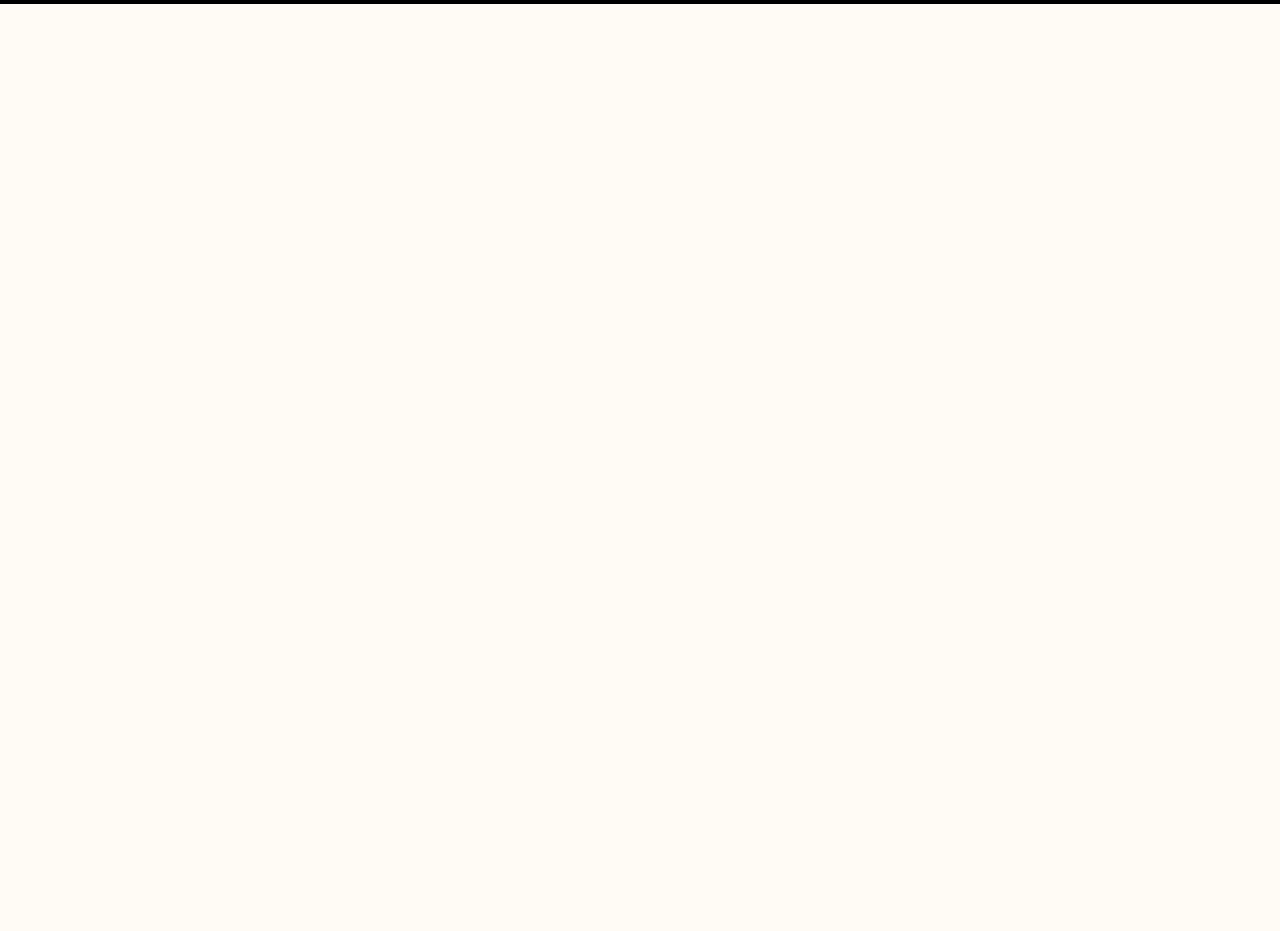
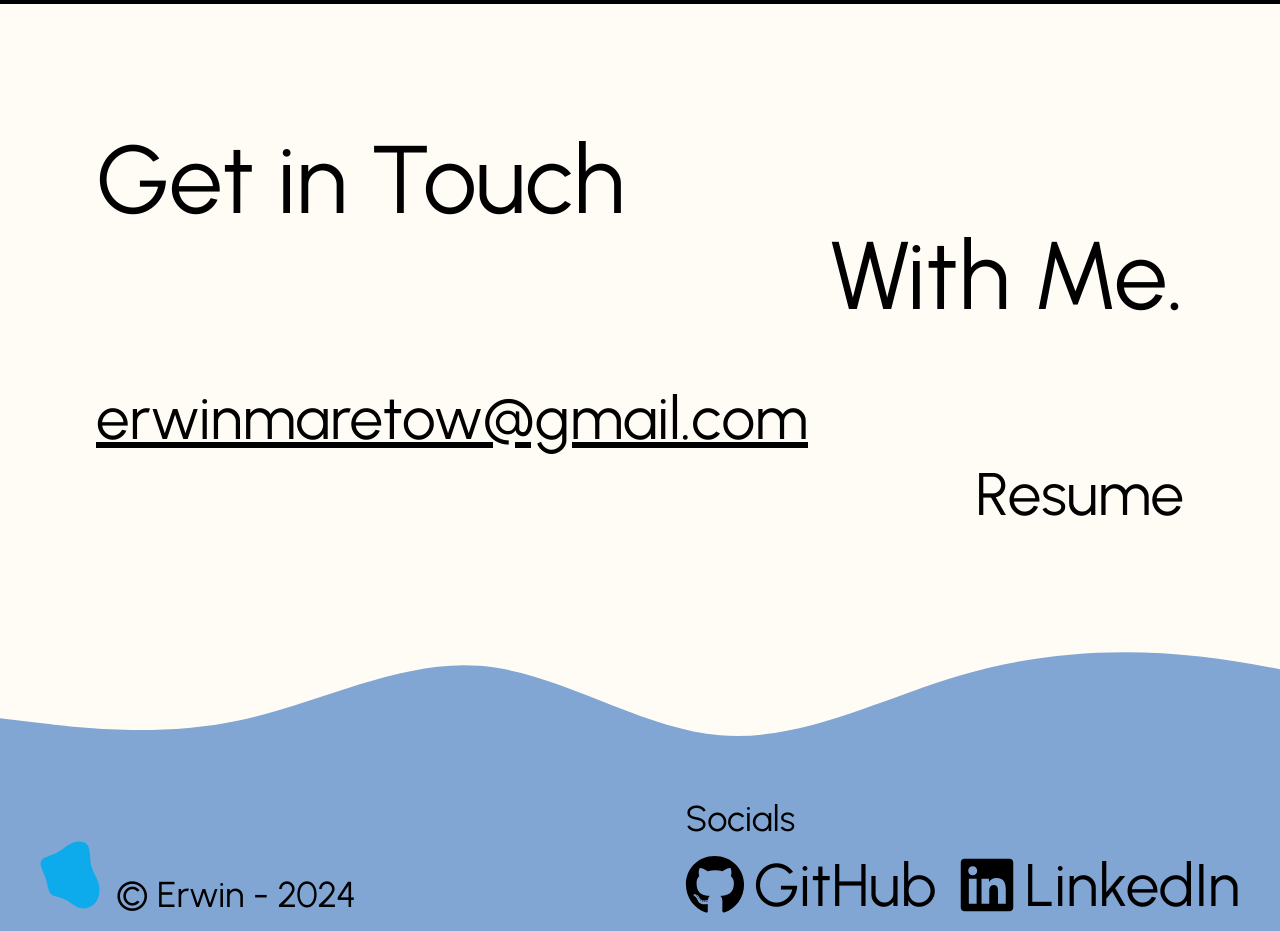
Before and after one commit to erwinmareto/portfolio-v2, a Next.js app: page / in a window 1280 px wide. Shown: the part 3240-4171 px from the top of the page. Before the commit the page ends 3244 px from the top, so only its background shows below. Built offline with nearby package versions, Linux system fonts and the light colour scheme.

Commit message:
feat: created contacts and footer section

```diff
--- a/src/app/page.tsx
+++ b/src/app/page.tsx
@@ -1,4 +1,6 @@
 import About from "@/components/About";
+import Contacts from "@/components/Contacts";
+import Footer from "@/components/Footer";
 import Hero from "@/components/Hero";
 import Navbar from "@/components/Navbar";
 import Projects from "@/components/Projects";
@@ -12,6 +14,8 @@ export default function Home() {
       <About />
       <Projects />
       <Skills />
+      <Contacts />
+      <Footer />
     </main>
   );
 }
--- /dev/null
+++ b/src/components/Contacts.tsx
@@ -0,0 +1,33 @@
+import Link from "next/link";
+
+const Contacts = () => {
+  return (
+    <>
+      <section className="flex flex-col px-5 pt-32 gap-16 md:px-24 md:py-32">
+        <div>
+          <h1 className="text-5xl md:text-8xl">Get in Touch</h1>
+          <h1 className="text-5xl md:text-8xl text-right">With Me.</h1>
+        </div>
+        <div className="flex flex-col gap-4">
+          <h2>
+            <Link
+              className="text-2xl underline md:text-4xl lg:text-6xl hover:no-underline"
+              href="mailto:erwinmaretow@gmail.com"
+            >
+              erwinmaretow@gmail.com
+            </Link>
+          </h2>
+          <h2 className="md:text-right">
+            <Link
+              className="text-2xl md:text-4xl lg:text-6xl hover:underline"
+              href="mailto:erwinmaretow@gmail.com"
+            >
+              Resume
+            </Link>
+          </h2>
+        </div>
+      </section>
+    </>
+  );
+};
+export default Contacts;
--- /dev/null
+++ b/src/components/Footer.tsx
@@ -0,0 +1,61 @@
+import Link from "next/link";
+import { FaGithub, FaLinkedin } from "react-icons/fa";
+
+const Footer = () => {
+  return (
+    <footer className="relative overflow-hidden">
+      <svg
+        width="1440"
+        height="279"
+        viewBox="0 0 1440 279"
+        fill="none"
+        xmlns="http://www.w3.org/2000/svg"
+      >
+        <path
+          d="M0 66.3749L40 71.121C80 75.8671 160 85.3593 240 68.2734C320 51.1874 400 7.52339 480 13.8515C560 20.1796 640 76.4999 720 83.271C800 89.9789 880 47.2007 960 23.5335C1040 -0.070366 1120 -4.50004 1200 4.4859C1280 13.4086 1360 35.8101 1400 46.9476L1440 58.1484V279.633H1400C1360 279.633 1280 279.633 1200 279.633C1120 279.633 1040 279.633 960 279.633C880 279.633 800 279.633 720 279.633C640 279.633 560 279.633 480 279.633C400 279.633 320 279.633 240 279.633C160 279.633 80 279.633 40 279.633H0V66.3749Z"
+          fill="#81A6D3"
+        />
+      </svg>
+
+      <div className="absolute bottom-0 w-full flex flex-col-reverse justify-end gap-4 px-2 md:px-10 py-4 md:flex-row md:justify-between md:items-end">
+        <div className="flex items-end gap-4">
+          <svg
+            width="60"
+            height="80"
+            viewBox="0 0 85 96"
+            fill="none"
+            xmlns="http://www.w3.org/2000/svg"
+          >
+            <path
+              d="M67.5388 5.77939C71.7799 12.0255 70.3735 24.3653 72.3687 33.6817C74.3639 43.0099 79.7499 49.3028 82.4102 57.7989C85.0704 66.295 85.0159 76.9942 80.4477 84.588C75.8903 92.17 66.8301 96.6466 58.5876 95.17C50.3451 93.7052 42.9094 86.2755 35.1902 82.6075C27.4711 78.9395 19.4575 79.0216 15.4126 74.9083C11.3677 70.795 11.2913 62.4864 8.18404 53.3458C5.07675 44.2052 -1.06151 34.2208 1.3589 28.4083C3.77932 22.5958 14.7475 20.9552 23.219 16.7833C31.6795 12.6231 37.6324 5.93173 45.537 2.6622C53.4524 -0.607334 63.3085 -0.454989 67.5388 5.77939Z"
+              fill="#0EABEC"
+            />
+          </svg>
+          <h1 className="text-xl md:text-2xl lg:text-4xl">
+            &copy; Erwin - 2024
+          </h1>
+        </div>
+
+        <div className="flex flex-col gap-4">
+          <h2 className="text-xl md:text-4xl">Socials</h2>
+          <div className="flex gap-5">
+            <Link href="https://github.com/erwinmareto">
+              <div className="flex gap-2 text-2xl transition-all md:text-4xl lg:text-6xl hover:underline">
+                <FaGithub />
+                <h2>GitHub</h2>
+              </div>
+            </Link>
+            <Link href="https://www.linkedin.com/in/erwin-mareto-wikas-a29360233/">
+              <div className="flex gap-2 text-2xl transition-all md:text-4xl lg:text-6xl hover:underline">
+                <FaLinkedin />
+                <h2>LinkedIn</h2>
+              </div>
+            </Link>
+          </div>
+        </div>
+      </div>
+    </footer>
+  );
+};
+
+export default Footer;
```
Also changed, not shown: package.json (+5 -4 lines), public/Vector(1).svg (added), 1 other file (tests, documents, lock files or other folders).
